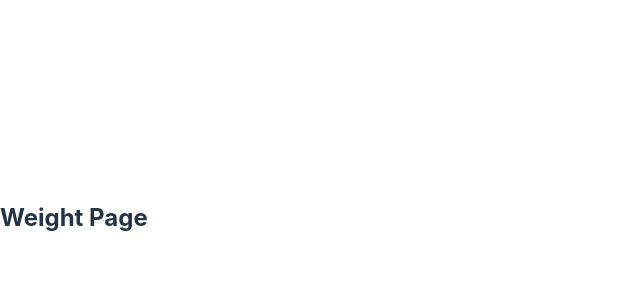
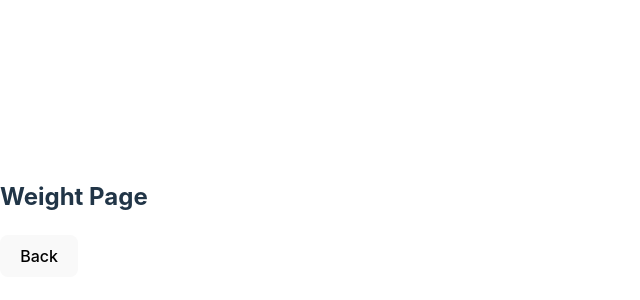
Before and after one commit to RomannaBidnyk/progress-fit, a React (Vite) app in the folder frontend/: page /weight in a window 1280 px wide. Shown: the part 182-482 px from the top of the page, without its empty margins (0-640 px from the left). Built offline with nearby package versions, Linux system fonts and the light colour scheme.

Commit message:
added back button

```diff
--- a/frontend/src/Food.jsx
+++ b/frontend/src/Food.jsx
@@ -1,8 +1,15 @@
+import { useNavigate } from "react-router-dom";
+
 const Food = () => {
+  const navigate = useNavigate();
+
   return (
-    <div>
+    <div className="food">
       <h2>Food Page</h2>
-      {/* Add content related to foot here */}
+      <button className="btn" onClick={() => navigate("/dashboard")}>
+        Back
+      </button>
+      {/* You can add content related to the Food page here */}
     </div>
   );
 };
--- a/frontend/src/Login.jsx
+++ b/frontend/src/Login.jsx
@@ -55,6 +55,9 @@
         />
         <button type="submit">Login</button>
       </form>
+      <button className="btn" onClick={() => navigate("/")}>
+        Back
+      </button>
     </div>
   );
 };
--- a/frontend/src/Register.jsx
+++ b/frontend/src/Register.jsx
@@ -76,6 +76,9 @@
         />
         <button type="submit">Register</button>
       </form>
+      <button className="btn" onClick={() => navigate("/")}>
+        Back
+      </button>
     </div>
   );
 };
--- a/frontend/src/Weight.jsx
+++ b/frontend/src/Weight.jsx
@@ -1,8 +1,15 @@
+import { useNavigate } from "react-router-dom";
+
 const Weight = () => {
+  const navigate = useNavigate();
+
   return (
-    <div>
+    <div className="weight">
       <h2>Weight Page</h2>
-      {/* Add content related to weight here */}
+      <button className="btn" onClick={() => navigate("/dashboard")}>
+        Back
+      </button>
+      {/* You can add content related to the Weight page here */}
     </div>
   );
 };
```
